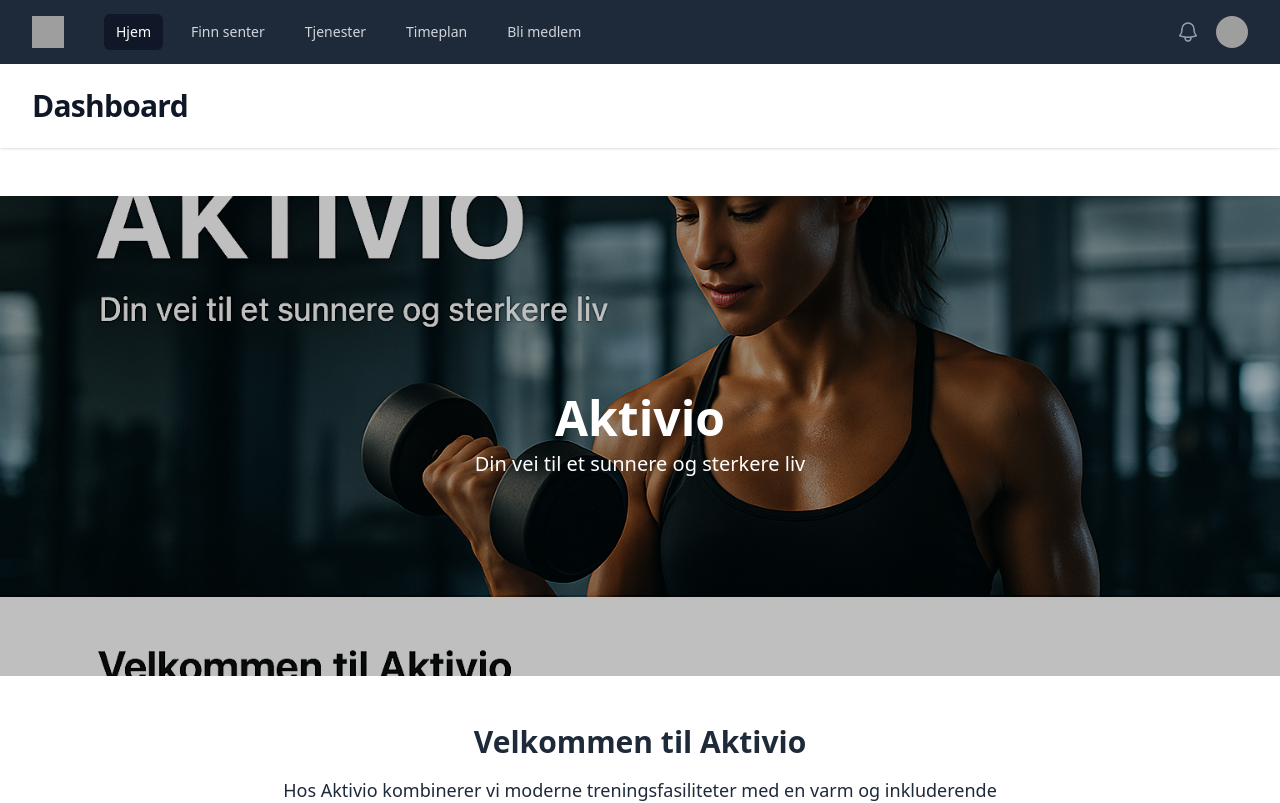
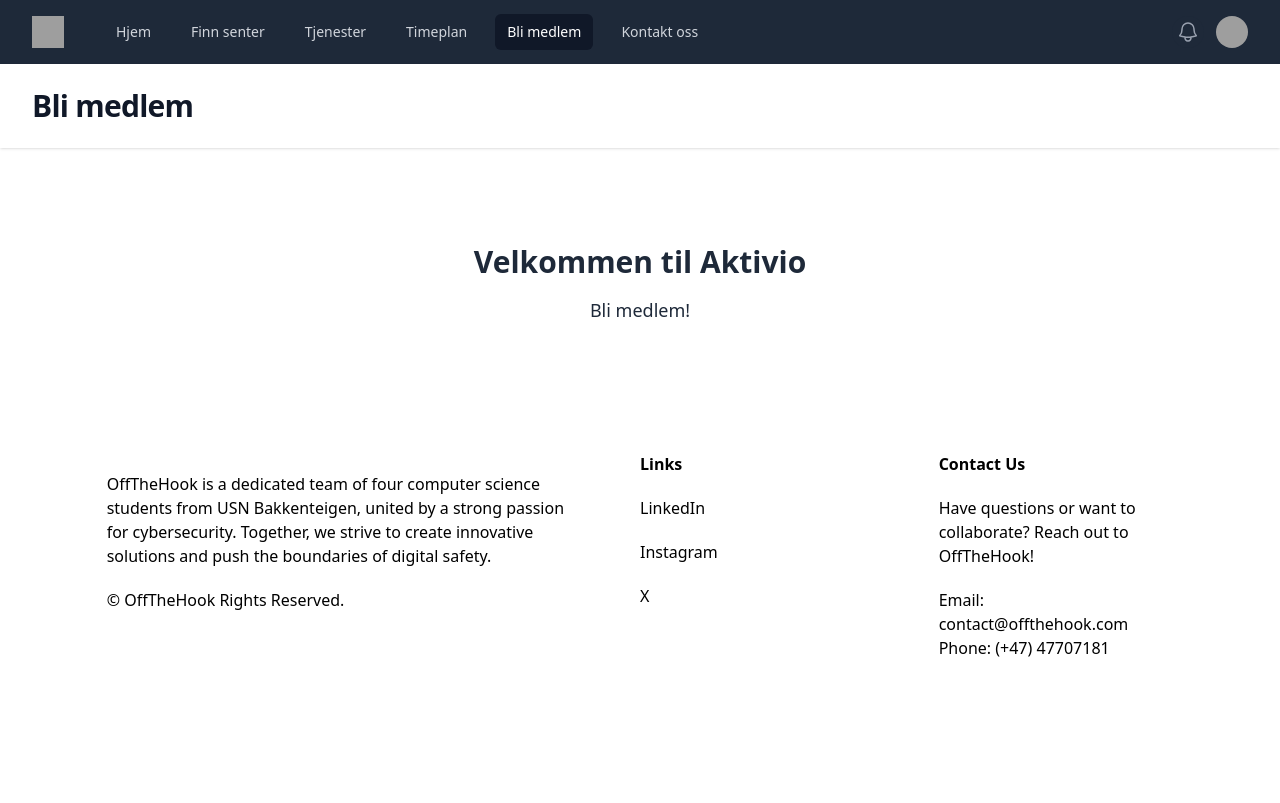
Before and after one commit to 250074USN/hackathon2025, a React (Vite) app: page /bli-medlem in a window 1280 px wide. Shown: the top 803 px of the page. Built offline with nearby package versions, Linux system fonts and the light colour scheme; grey boxes are pictures that could not be loaded.

Commit message:
Lagde pages og fikset routing

```diff
--- a/index.html
+++ b/index.html
@@ -4,7 +4,7 @@
     <meta charset="UTF-8" />
     <link rel="icon" type="image/svg+xml" href="/vite.svg" />
     <meta name="viewport" content="width=device-width, initial-scale=1.0" />
-    <title>Xplosiv.no</title>
+    <title>Aktivio.no</title>
   </head>
   <body>
     <div id="root"></div>
--- a/src/components/navigation/Navbar.tsx
+++ b/src/components/navigation/Navbar.tsx
@@ -1,5 +1,6 @@
 import { Disclosure, DisclosureButton, DisclosurePanel, Menu, MenuButton, MenuItem, MenuItems } from '@headlessui/react'
 import { Bars3Icon, BellIcon, XMarkIcon } from '@heroicons/react/24/outline'
+import { Link, useLocation } from 'react-router-dom';
 
 const user = {
     name: 'Tom Cook',
@@ -9,16 +10,18 @@ const user = {
 }
 
 const navigation = [
-    { name: 'Hjem', href: '#', current: true },
-    { name: 'Finn senter', href: '#', current: false },
-    { name: 'Tjenester', href: '#', current: false },
-    { name: 'Timeplan', href: '#', current: false },
-    { name: 'Bli medlem', href: '#', current: false },
+    { name: 'Hjem', path: '/' },
+    { name: 'Finn senter', path: '/finn-senter' },
+    { name: 'Tjenester', path: '/tjenester' },
+    { name: 'Timeplan', path: '/timeplan' },
+    { name: 'Bli medlem', path: '/bli-medlem' },
+    { name: 'Kontakt oss', path: '/kontakt' },
 ]
+
 const userNavigation = [
-    { name: 'Your Profile', href: '#' },
-    { name: 'Settings', href: '#' },
-    { name: 'Sign out', href: '#' },
+    { name: 'Your Profile', path: '/your-profile' },
+    { name: 'Settings', path: '/settings' },
+    { name: 'Sign out', path: '/sign-out' },
 ]
 
 function classNames(...classes) {
@@ -26,6 +29,10 @@ function classNames(...classes) {
 }
 
 export default function Navbar() {
+
+    const router = useLocation()
+    const currentPage = navigation.find(item => item.path === router.pathname)?.name || 'Hjem'
+
     return (
         <>
             <div className="min-h-full">
@@ -43,17 +50,16 @@ export default function Navbar() {
                                 <div className="hidden md:block">
                                     <div className="ml-10 flex items-baseline space-x-4">
                                         {navigation.map((item) => (
-                                            <a
+                                            <Link
                                                 key={item.name}
-                                                href={item.href}
-                                                aria-current={item.current ? 'page' : undefined}
+                                                to={item.path}
                                                 className={classNames(
-                                                    item.current ? 'bg-gray-900 text-white' : 'text-gray-300 hover:bg-gray-700 hover:text-white',
+                                                    item.path === router.pathname ? 'bg-gray-900 text-white' : 'text-gray-300 hover:bg-gray-700 hover:text-white',
                                                     'rounded-md px-3 py-2 text-sm font-medium',
                                                 )}
                                             >
                                                 {item.name}
-                                            </a>
+                                            </Link>
                                         ))}
                                     </div>
                                 </div>
@@ -84,12 +90,12 @@ export default function Navbar() {
                                         >
                                             {userNavigation.map((item) => (
                                                 <MenuItem key={item.name}>
-                                                    <a
-                                                        href={item.href}
+                                                    <Link
+                                                        to={item.path}
                                                         className="block px-4 py-2 text-sm text-gray-700 data-focus:bg-gray-100 data-focus:outline-hidden"
                                                     >
                                                         {item.name}
-                                                    </a>
+                                                    </Link>
                                                 </MenuItem>
                                             ))}
                                         </MenuItems>
@@ -113,11 +119,10 @@ export default function Navbar() {
                             {navigation.map((item) => (
                                 <DisclosureButton
                                     key={item.name}
-                                    as="a"
-                                    href={item.href}
-                                    aria-current={item.current ? 'page' : undefined}
+                                    as={Link}
+                                    to={item.path}
                                     className={classNames(
-                                        item.current ? 'bg-gray-900 text-white' : 'text-gray-300 hover:bg-gray-700 hover:text-white',
+                                        item.path === router.pathname ? 'bg-gray-900 text-white' : 'text-gray-300 hover:bg-gray-700 hover:text-white',
                                         'block rounded-md px-3 py-2 text-base font-medium',
                                     )}
                                 >
@@ -134,21 +139,13 @@ export default function Navbar() {
                                     <div className="text-base/5 font-medium text-white">{user.name}</div>
                                     <div className="text-sm font-medium text-gray-400">{user.email}</div>
                                 </div>
-                                <button
-                                    type="button"
-                                    className="relative ml-auto shrink-0 rounded-full bg-gray-800 p-1 text-gray-400 hover:text-white focus:ring-2 focus:ring-white focus:ring-offset-2 focus:ring-offset-gray-800 focus:outline-hidden"
-                                >
-                                    <span className="absolute -inset-1.5" />
-                                    <span className="sr-only">View notifications</span>
-                                    <BellIcon aria-hidden="true" className="size-6" />
-                                </button>
                             </div>
                             <div className="mt-3 space-y-1 px-2">
                                 {userNavigation.map((item) => (
                                     <DisclosureButton
                                         key={item.name}
-                                        as="a"
-                                        href={item.href}
+                                        as={Link}
+                                        to={item.path}
                                         className="block rounded-md px-3 py-2 text-base font-medium text-gray-400 hover:bg-gray-700 hover:text-white"
                                     >
                                         {item.name}
@@ -161,7 +158,7 @@ export default function Navbar() {
 
                 <header className="bg-white shadow-sm">
                     <div className="mx-auto max-w-7xl px-4 py-6 sm:px-6 lg:px-8">
-                        <h1 className="text-3xl font-bold tracking-tight text-gray-900">Dashboard</h1>
+                        <h1 className="text-3xl font-bold tracking-tight text-gray-900">{currentPage}</h1>
                     </div>
                 </header>
                 <main>
--- /dev/null
+++ b/src/pages/BliMedlem.tsx
@@ -0,0 +1,18 @@
+import React from "react";
+
+const BliMedlem: React.FC = () => {
+    return (
+        <div className="font-sans text-gray-800">
+
+            {/* Om Aktivio */}
+            <section className="max-w-3xl mx-auto py-12 px-6 text-center">
+                <h2 className="text-3xl font-semibold mb-4">Velkommen til Aktivio</h2>
+                <p className="text-lg mb-4">
+                   Bli medlem!
+                </p>
+            </section>
+        </div>
+    );
+};
+
+export default BliMedlem;
--- /dev/null
+++ b/src/pages/FinnSenter.tsx
@@ -0,0 +1,18 @@
+import React from "react";
+
+const FinnSenter: React.FC = () => {
+    return (
+        <div className="font-sans text-gray-800">
+
+            {/* Om Aktivio */}
+            <section className="max-w-3xl mx-auto py-12 px-6 text-center">
+                <h2 className="text-3xl font-semibold mb-4">Velkommen til Aktivio</h2>
+                <p className="text-lg mb-4">
+                    FinnSenter!
+                </p>
+            </section>
+        </div>
+    );
+};
+
+export default FinnSenter;
--- a/src/pages/HomePage.tsx
+++ b/src/pages/HomePage.tsx
@@ -9,7 +9,10 @@ const HomePage: React.FC = () => {
         <img
           src={bannerImage}
           alt="Treningsinspirasjon"
-          className="w-full h-full object-cover brightness-75"
+          className="w-full h-full object-cover object-[100%_15%] brightness-75"
+
+
+
         />
         <div className="absolute inset-0 flex flex-col items-center justify-center text-white text-center px-4">
           <h1 className="text-5xl font-bold mb-2">Aktivio</h1>
--- /dev/null
+++ b/src/pages/KontaktOss.tsx
@@ -0,0 +1,18 @@
+import React from "react";
+
+const KontaktOss: React.FC = () => {
+    return (
+        <div className="font-sans text-gray-800">
+
+            {/* Om Aktivio */}
+            <section className="max-w-3xl mx-auto py-12 px-6 text-center">
+                <h2 className="text-3xl font-semibold mb-4">Velkommen til Aktivio</h2>
+                <p className="text-lg mb-4">
+                    Kontakt oss!
+                </p>
+            </section>
+        </div>
+    );
+};
+
+export default KontaktOss;
--- /dev/null
+++ b/src/pages/Timeplan.tsx
@@ -0,0 +1,18 @@
+import React from "react";
+
+const Timeplan: React.FC = () => {
+    return (
+        <div className="font-sans text-gray-800">
+
+            {/* Om Aktivio */}
+            <section className="max-w-3xl mx-auto py-12 px-6 text-center">
+                <h2 className="text-3xl font-semibold mb-4">Velkommen til Aktivio</h2>
+                <p className="text-lg mb-4">
+                    Timeplan!
+                </p>
+            </section>
+        </div>
+    );
+};
+
+export default Timeplan;
--- /dev/null
+++ b/src/pages/Tjenester.tsx
@@ -0,0 +1,18 @@
+import React from "react";
+
+const Tjenester: React.FC = () => {
+    return (
+        <div className="font-sans text-gray-800">
+
+            {/* Om Aktivio */}
+            <section className="max-w-3xl mx-auto py-12 px-6 text-center">
+                <h2 className="text-3xl font-semibold mb-4">Velkommen til Aktivio</h2>
+                <p className="text-lg mb-4">
+                    Tjenester!
+                </p>
+            </section>
+        </div>
+    );
+};
+
+export default Tjenester;
--- a/src/routing/routing.tsx
+++ b/src/routing/routing.tsx
@@ -1,11 +1,21 @@
 import { Routes, Route } from "react-router-dom";
 import HomePage from "../pages/HomePage";
+import FinnSenter from "../pages/FinnSenter";
+import Tjenester from "../pages/Tjenester";
+import Timeplan from "../pages/Timeplan";
+import BliMedlem from "../pages/BliMedlem";
+import Kontakt from "../pages/KontaktOss";
 
 function Routing() {
     return (
         <Routes>
             <Route path="/" element={<HomePage />} />
-            <Route path="*" element={<HomePage />} />
+            <Route path="/finn-senter" element={<FinnSenter />} />
+            <Route path="/tjenester" element={<Tjenester />} />
+            <Route path="/timeplan" element={<Timeplan />} />
+            <Route path="/bli-medlem" element={<BliMedlem />} />
+            <Route path="/kontakt" element={<Kontakt />} />
+            <Route path="*" element={<HomePage />} /> {/* Fallback route */}
         </Routes>
     );
 }
```
